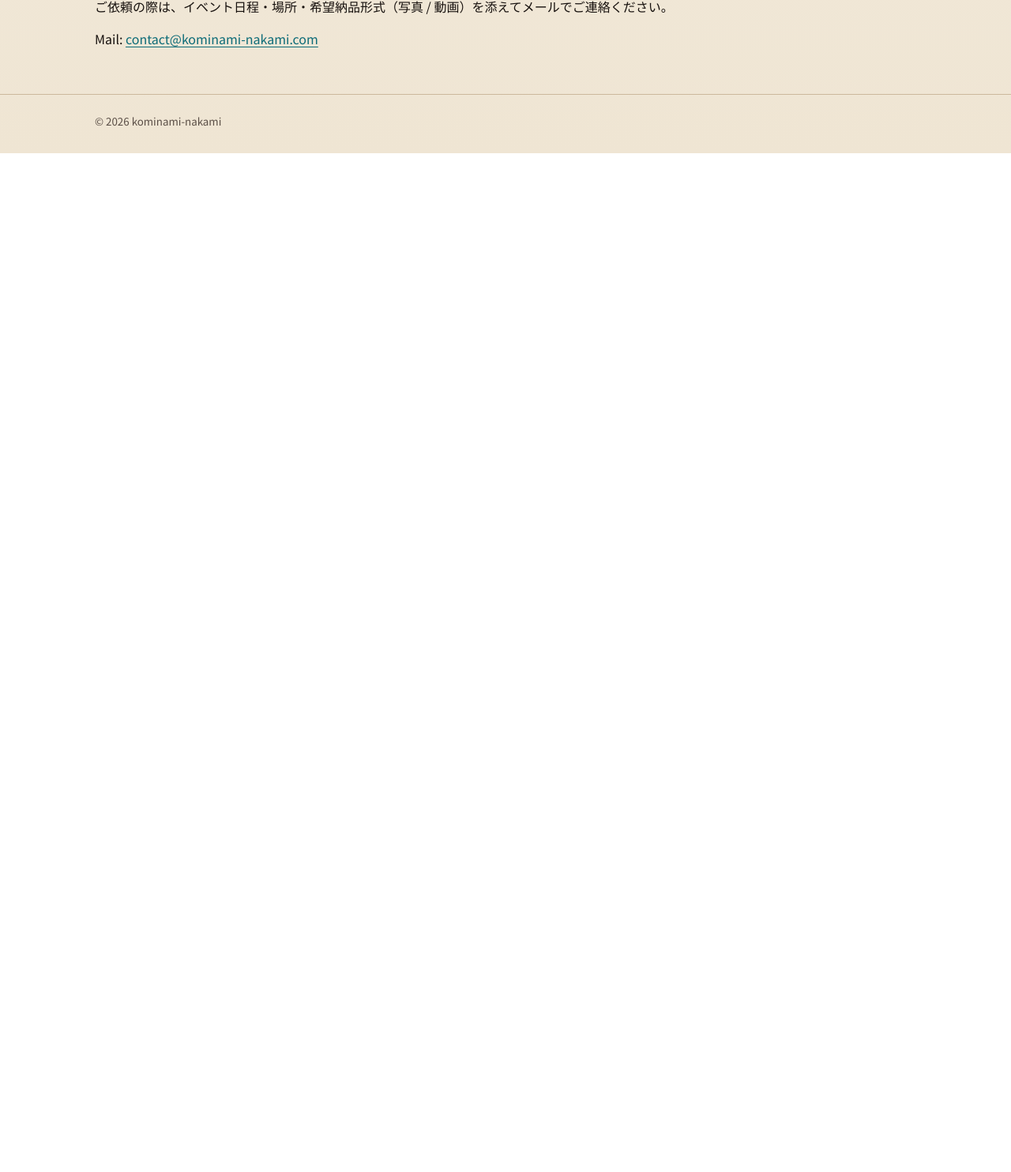
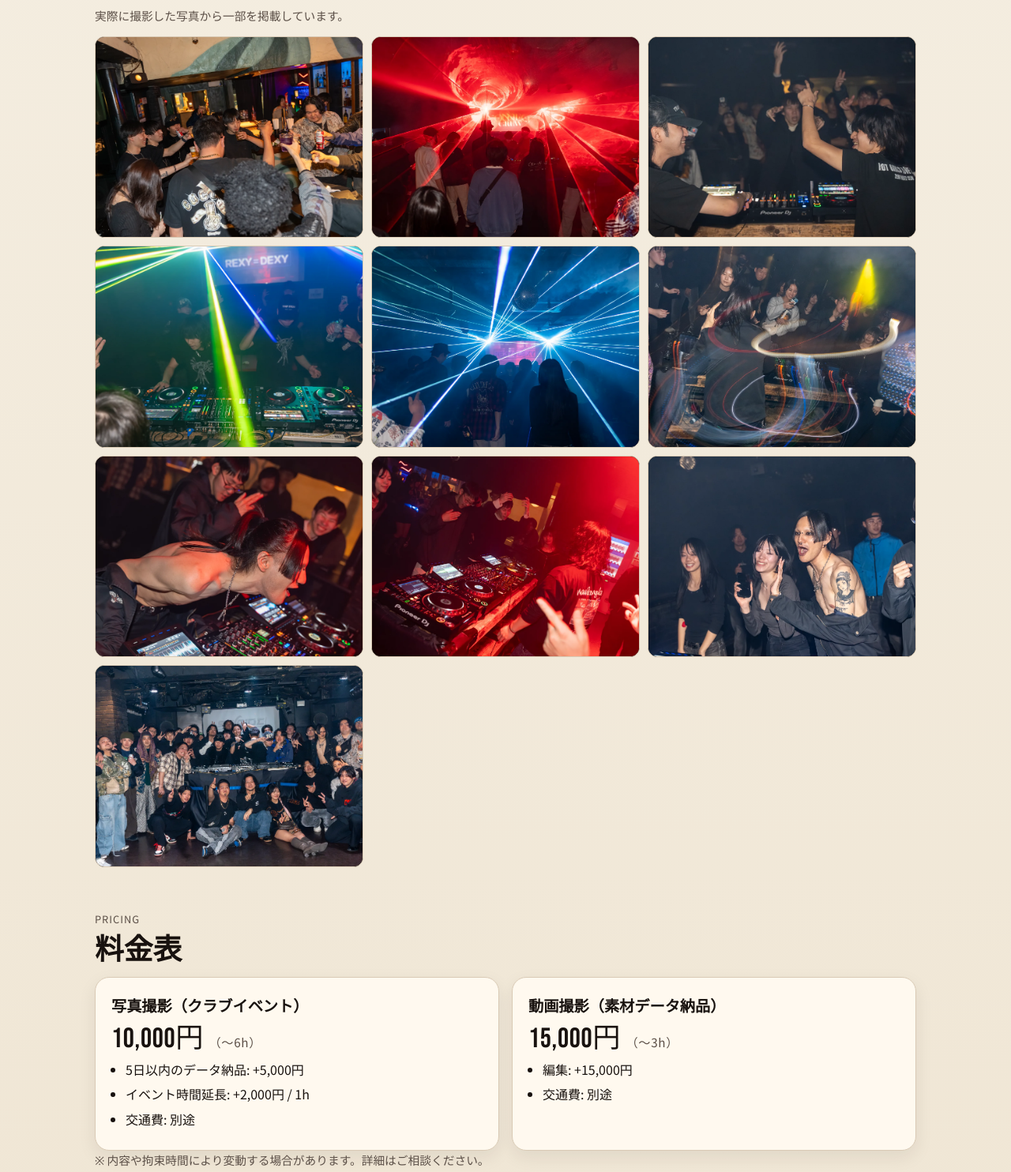
Before and after one commit to kominami-nakami/portfolio, a plain HTML site: page index.html in a window 1280 px wide. Shown: the part 1360-2844 px from the top of the page at 79% size. Before the commit the page ends 1554 px from the top, so only its background shows below. Drawn offline with Linux system fonts and the light colour scheme.

Commit message:
Add event gallery, WebP assets, and pricing section

```diff
--- a/index.html
+++ b/index.html
@@ -84,6 +84,9 @@
           <p class="kicker">Works Style</p>
           <h2>制作イメージ</h2>
         </div>
+        <p class="notice">
+          ※ 本ページの実績には、個人事業主としての開業前に撮影した作品を含みます。
+        </p>
         <div class="work-grid">
           <article class="work-item">
             <p class="work-label">EVENT SNAP</p>
@@ -98,6 +101,73 @@
             <p class="work-copy">楽曲やブランドの世界観に合わせた動画撮影・編集</p>
           </article>
         </div>
+      </section>
+
+      <section id="gallery" class="section reveal">
+        <div class="section-head">
+          <p class="kicker">Event Gallery</p>
+          <h2>STRIDE 2026-03-07</h2>
+        </div>
+        <p class="notice">実際に撮影した写真から一部を掲載しています。</p>
+        <div class="photo-grid">
+          <figure class="photo-card">
+            <img src="works/STRIDE_20260307/20260307_STRIDE-4.webp" alt="STRIDEイベント写真 1" loading="lazy" decoding="async" />
+          </figure>
+          <figure class="photo-card">
+            <img src="works/STRIDE_20260307/20260307_STRIDE-61.webp" alt="STRIDEイベント写真 2" loading="lazy" decoding="async" />
+          </figure>
+          <figure class="photo-card">
+            <img src="works/STRIDE_20260307/20260307_STRIDE-87.webp" alt="STRIDEイベント写真 3" loading="lazy" decoding="async" />
+          </figure>
+          <figure class="photo-card">
+            <img src="works/STRIDE_20260307/20260307_STRIDE-95.webp" alt="STRIDEイベント写真 4" loading="lazy" decoding="async" />
+          </figure>
+          <figure class="photo-card">
+            <img src="works/STRIDE_20260307/20260307_STRIDE-113.webp" alt="STRIDEイベント写真 5" loading="lazy" decoding="async" />
+          </figure>
+          <figure class="photo-card">
+            <img src="works/STRIDE_20260307/20260307_STRIDE-139.webp" alt="STRIDEイベント写真 6" loading="lazy" decoding="async" />
+          </figure>
+          <figure class="photo-card">
+            <img src="works/STRIDE_20260307/20260307_STRIDE-149.webp" alt="STRIDEイベント写真 7" loading="lazy" decoding="async" />
+          </figure>
+          <figure class="photo-card">
+            <img src="works/STRIDE_20260307/20260307_STRIDE-154.webp" alt="STRIDEイベント写真 8" loading="lazy" decoding="async" />
+          </figure>
+          <figure class="photo-card">
+            <img src="works/STRIDE_20260307/20260307_STRIDE-156.webp" alt="STRIDEイベント写真 9" loading="lazy" decoding="async" />
+          </figure>
+          <figure class="photo-card">
+            <img src="works/STRIDE_20260307/20260307_STRIDE-185.webp" alt="STRIDEイベント写真 10" loading="lazy" decoding="async" />
+          </figure>
+        </div>
+      </section>
+
+      <section id="pricing" class="section reveal">
+        <div class="section-head">
+          <p class="kicker">Pricing</p>
+          <h2>料金表</h2>
+        </div>
+        <div class="pricing-grid">
+          <article class="card pricing-card">
+            <h3>写真撮影（クラブイベント）</h3>
+            <p class="price">10,000円 <span>（〜6h）</span></p>
+            <ul>
+              <li>5日以内のデータ納品: +5,000円</li>
+              <li>イベント時間延長: +2,000円 / 1h</li>
+              <li>交通費: 別途</li>
+            </ul>
+          </article>
+          <article class="card pricing-card">
+            <h3>動画撮影（素材データ納品）</h3>
+            <p class="price">15,000円 <span>（〜3h）</span></p>
+            <ul>
+              <li>編集: +15,000円</li>
+              <li>交通費: 別途</li>
+            </ul>
+          </article>
+        </div>
+        <p class="notice">※ 内容や拘束時間により変動する場合があります。詳細はご相談ください。</p>
       </section>
 
       <section id="contact" class="section contact reveal">
--- a/styles.css
+++ b/styles.css
@@ -139,6 +139,12 @@ h2 {
   gap: 12px;
 }
 
+.notice {
+  margin: 0 0 14px;
+  color: var(--muted);
+  font-size: 0.92rem;
+}
+
 .work-item {
   min-height: 170px;
   padding: 16px;
@@ -162,6 +168,61 @@ h2 {
 .work-copy {
   margin: 8px 0 0;
   color: var(--muted);
+}
+
+.photo-grid {
+  display: grid;
+  grid-template-columns: repeat(3, minmax(0, 1fr));
+  gap: 10px;
+}
+
+.photo-card {
+  margin: 0;
+  border-radius: 12px;
+  overflow: hidden;
+  border: 1px solid var(--border);
+  background: #000;
+}
+
+.photo-card img {
+  display: block;
+  width: 100%;
+  aspect-ratio: 4 / 3;
+  object-fit: cover;
+}
+
+.pricing-grid {
+  display: grid;
+  grid-template-columns: repeat(2, minmax(0, 1fr));
+  gap: 16px;
+}
+
+.pricing-card h3 {
+  margin: 0;
+  font-size: 1.2rem;
+}
+
+.price {
+  margin: 10px 0 8px;
+  font-family: "Bebas Neue", Impact, sans-serif;
+  font-size: 2.2rem;
+  line-height: 1;
+  letter-spacing: 0.02em;
+}
+
+.price span {
+  font-family: "Noto Sans JP", "Segoe UI", sans-serif;
+  font-size: 0.95rem;
+  color: var(--muted);
+}
+
+.pricing-card ul {
+  margin: 0;
+  padding-left: 18px;
+}
+
+.pricing-card li {
+  margin: 6px 0;
 }
 
 .contact {
@@ -258,7 +319,9 @@ a {
 
 @media (max-width: 900px) {
   .service-grid,
-  .work-grid {
+  .work-grid,
+  .photo-grid,
+  .pricing-grid {
     grid-template-columns: 1fr;
   }
 
```
Also changed, not shown: works/STRIDE_20260307/20260307_STRIDE-113.webp (added), works/STRIDE_20260307/20260307_STRIDE-139.webp (added), works/STRIDE_20260307/20260307_STRIDE-149.webp (added), works/STRIDE_20260307/20260307_STRIDE-154.webp (added), works/STRIDE_20260307/20260307_STRIDE-156.webp (added), works/STRIDE_20260307/20260307_STRIDE-185.webp (added), works/STRIDE_20260307/20260307_STRIDE-4.webp (added), works/STRIDE_20260307/20260307_STRIDE-61.webp (added), works/STRIDE_20260307/20260307_STRIDE-87.webp (added), works/STRIDE_20260307/20260307_STRIDE-95.webp (added), 1 other file.
